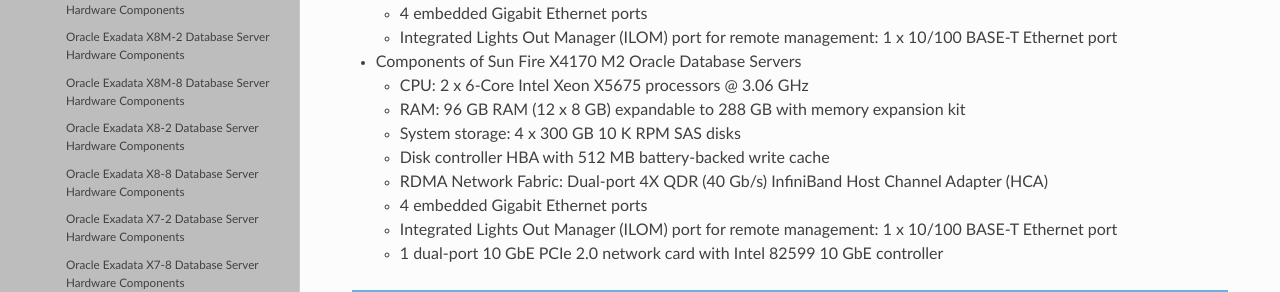
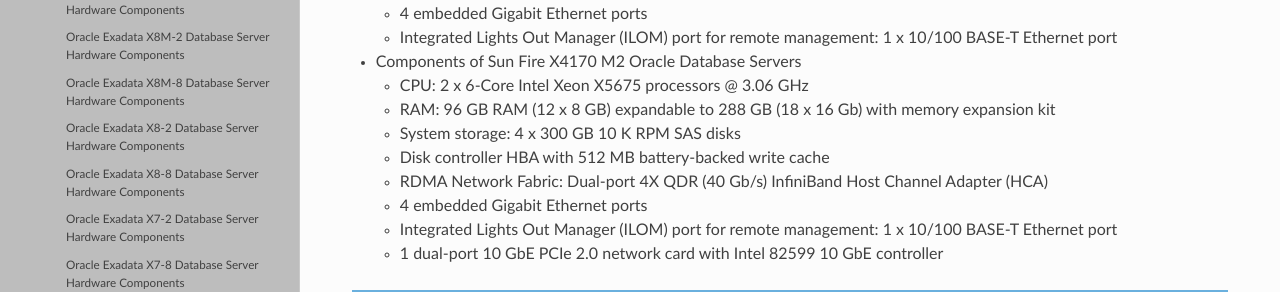
Before and after one commit to jeffscrum/jeffscrum.github.io, a Sphinx documentation site: the page built from source/sun-oracle/exadata/oracle-exadata-compute-servers-components.rst, in a window 1280 px wide and 900 px high, scrolled down 5205 px. Shown: the part 158-450 px from the top of the window. Built offline with Sphinx 7.4.7 and the Read the Docs theme 2.0.0, drawn with Linux system fonts in a browser that asks for light colours.

Commit message:
Update oracle-exadata-compute-servers-components.rst

```diff
--- a/source/sun-oracle/exadata/oracle-exadata-compute-servers-components.rst
+++ b/source/sun-oracle/exadata/oracle-exadata-compute-servers-components.rst
@@ -252,7 +252,7 @@
 - Components of Sun Fire X4170 M2 Oracle Database Servers
 
   - CPU: 2 x 6-Core Intel Xeon X5675 processors @ 3.06 GHz
-  - RAM: 96 GB RAM (12 x 8 GB) expandable to 288 GB with memory expansion kit
+  - RAM: 96 GB RAM (12 x 8 GB) expandable to 288 GB (18 x 16 Gb) with memory expansion kit
   - System storage: 4 x 300 GB 10 K RPM SAS disks
   - Disk controller HBA with 512 MB battery-backed write cache
   - RDMA Network Fabric: Dual-port 4X QDR (40 Gb/s) InfiniBand Host Channel Adapter (HCA)
```
